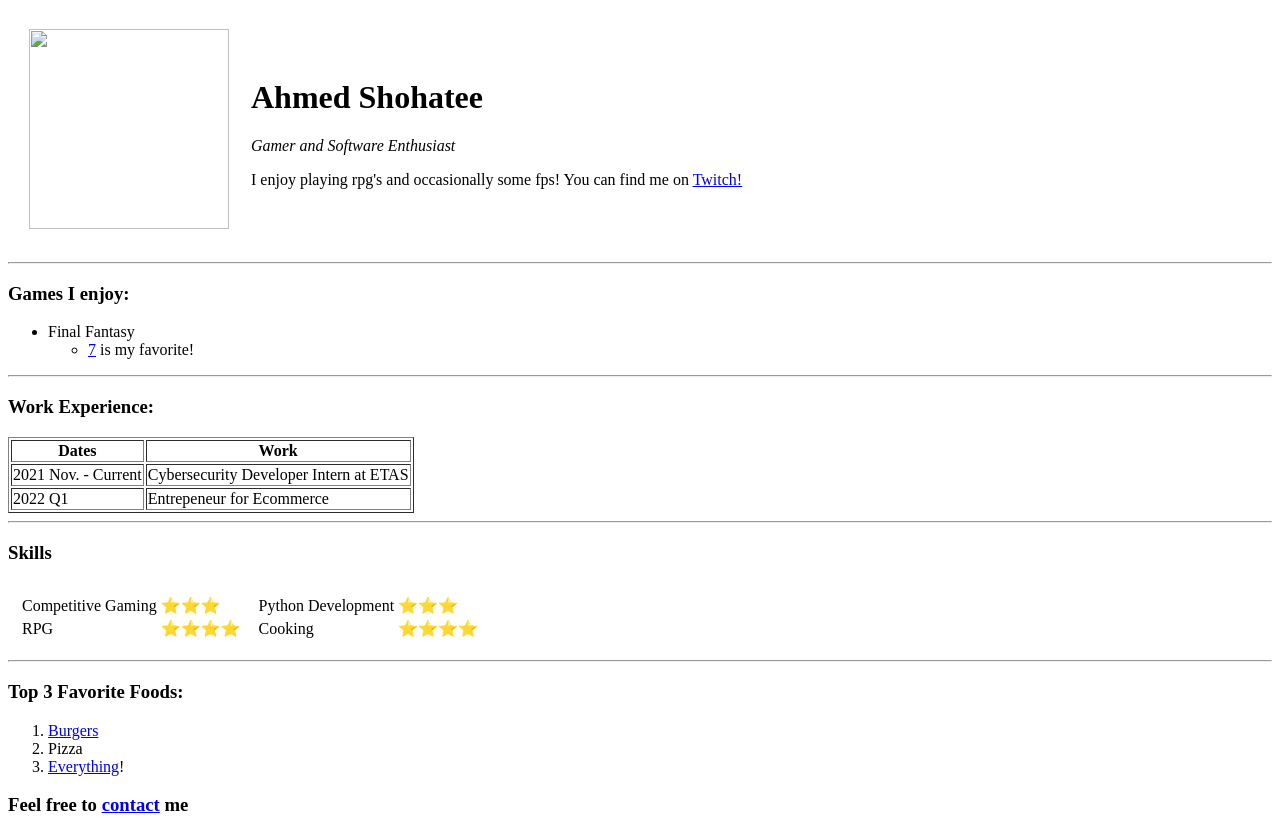
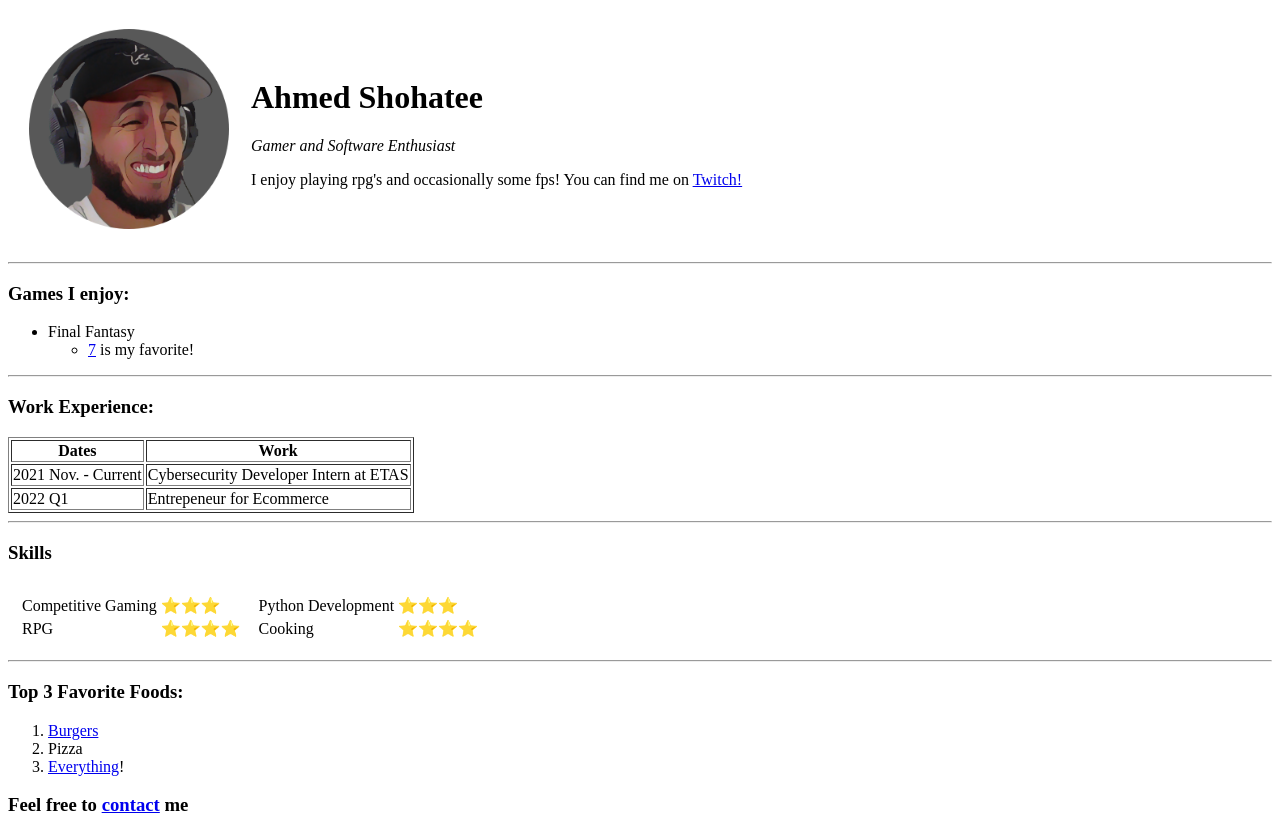
Before and after one commit to Hawkman313/cv, a plain HTML site: page index.html in a window 1280 px wide. Drawn offline with Linux system fonts and the light colour scheme.

Commit message:
updated correct image source

```diff
--- a/index.html
+++ b/index.html
@@ -14,7 +14,7 @@
 <body>
   <table cellspacing="20">
     <tr>
-      <td><img src="C:\Users\Hawkm\Downloads\ProfilePic-removebg-preview-modified.png" alt="" width="200" height="200"></td>
+      <td><img src="profile_photo.png" alt="" width="200" height="200"></td>
       <td><h1>Ahmed Shohatee</h1>
       <!-- p tag formats text into a paragraph -->
       <p><em>Gamer and Software Enthusiast</em></p>
```
